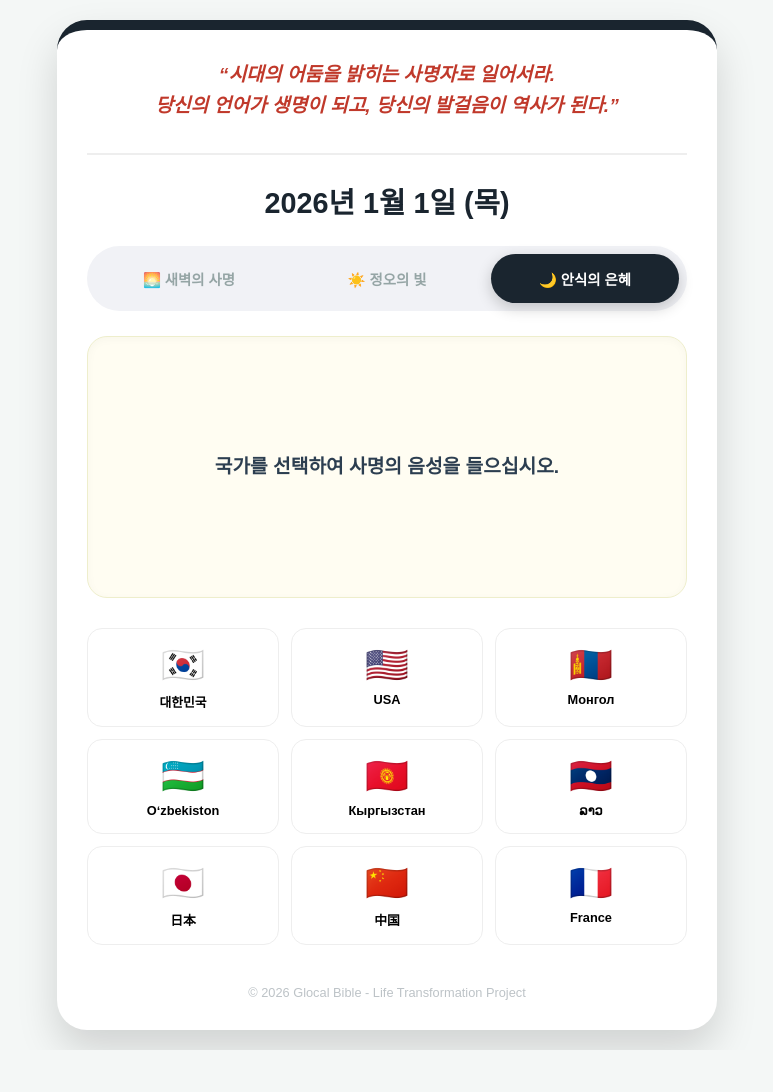
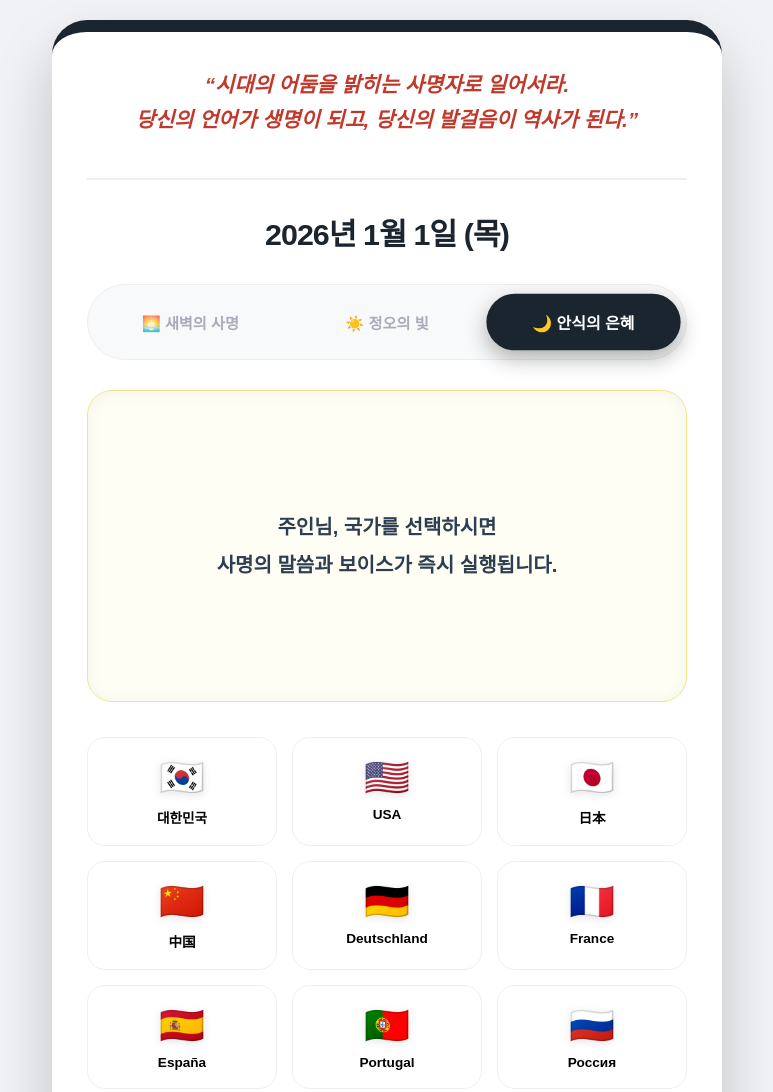
Before and after one commit to JinJun-han/glocal-bible, a plain HTML site: page index.html in a window 1280 px wide. Shown: the top 1092 px of the page, without its empty margins (253-1026 px from the left). Before the commit the page ends 1050 px from the top, so only its background shows below. Drawn offline with Linux system fonts and the light colour scheme.

Commit message:
V4.0 Full Option: OG Tags for KakaoTalk & Audio Optimization

```diff
--- a/index.html
+++ b/index.html
@@ -4,43 +4,48 @@
     <meta charset="UTF-8">
     <meta name="viewport" content="width=device-width, initial-scale=1.0">
 
+    <meta property="og:type" content="website">
     <meta property="og:title" content="2026 Glocal Bible - 사명자 에디션">
     <meta property="og:description" content="25개국 언어로 듣는 생명의 말씀. 당신의 인생이 바뀝니다.">
-    <meta property="og:image" content="https://images.unsplash.com/photo-1490730141103-6cac27aaab94?auto=format&fit=crop&w=800&q=80">
+    <meta property="og:image" content="https://images.unsplash.com/photo-1504052434139-419574670803?auto=format&fit=crop&w=1200&q=80">
+    <meta property="og:url" content="https://jinjun-han.github.io/glocal-bible/">
 
-    <title>2026 Glocal Bible - Master V3.7</title>
+    <title>2026 Glocal Bible - Full Option V4.0</title>
     <style>
         :root { --main-dark: #1a252f; --mission-red: #c0392b; --gold: #f1c40f; --accent-blue: #3498db; }
-        body { font-family: 'Noto Sans KR', sans-serif; background-color: #f4f7f6; margin: 0; padding: 20px; display: flex; flex-direction: column; align-items: center; }
+        body { font-family: 'Noto Sans KR', sans-serif; background-color: #f0f2f5; margin: 0; padding: 20px; display: flex; flex-direction: column; align-items: center; }
 
-        .container { max-width: 600px; width: 100%; background: white; padding: 30px; border-radius: 30px; box-shadow: 0 20px 40px rgba(0,0,0,0.15); text-align: center; border-top: 10px solid var(--main-dark); }
+        .container { max-width: 600px; width: 100%; background: white; padding: 35px; border-radius: 35px; box-shadow: 0 30px 60px rgba(0,0,0,0.2); text-align: center; border-top: 12px solid var(--main-dark); }
 
-        .mission-header { margin-bottom: 25px; border-bottom: 2px double #eee; padding-bottom: 20px; }
-        .mission-quote { font-size: 1.2rem; font-weight: 800; color: var(--mission-red); line-height: 1.6; margin-bottom: 12px; font-style: italic; word-break: keep-all; }
+        .mission-header { margin-bottom: 30px; border-bottom: 2px double #eee; padding-bottom: 25px; }
+        .mission-quote { font-size: 1.3rem; font-weight: 800; color: var(--mission-red); line-height: 1.7; margin-bottom: 15px; font-style: italic; word-break: keep-all; }
 
-        .date-display { font-size: 1.8rem; font-weight: 800; color: var(--main-dark); margin-bottom: 25px; }
+        .date-display { font-size: 1.9rem; font-weight: 800; color: var(--main-dark); margin-bottom: 30px; letter-spacing: -1px; }
 
-        .time-selector { display: flex; justify-content: center; gap: 10px; margin-bottom: 25px; background: #f1f2f6; padding: 8px; border-radius: 50px; }
-        .time-btn { flex: 1; padding: 14px 5px; border-radius: 40px; border: none; cursor: pointer; font-weight: bold; font-size: 0.9rem; transition: 0.3s; background: transparent; color: #95a5a5; }
-        .time-btn.active { background: var(--main-dark); color: white; box-shadow: 0 5px 15px rgba(0,0,0,0.2); }
+        /* 시간 선택 버튼 최적화 */
+        .time-selector { display: flex; justify-content: center; gap: 12px; margin-bottom: 30px; background: #f8f9fa; padding: 10px; border-radius: 60px; border: 1px solid #eee; }
+        .time-btn { flex: 1; padding: 16px 5px; border-radius: 50px; border: none; cursor: pointer; font-weight: 800; font-size: 0.95rem; transition: all 0.4s cubic-bezier(0.175, 0.885, 0.32, 1.275); background: transparent; color: #aab; }
+        .time-btn.active { background: var(--main-dark); color: white; box-shadow: 0 8px 20px rgba(0,0,0,0.3); transform: scale(1.05); }
 
-        /* 말씀 전문 카드 디자인 강화 */
+        /* 말씀 카드: 200번 넘게 봐도 편안한 디자인 */
         .verse-card {
-            background: #fffdf2; border-radius: 20px; padding: 30px; margin-bottom: 30px;
-            border: 1px solid #eec; min-height: 200px; display: flex; flex-direction: column; align-items: center;
-            justify-content: center; font-size: 1.2rem; line-height: 1.8; color: #2c3e50;
-            font-weight: 600; word-break: keep-all; position: relative; box-shadow: inset 0 2px 10px rgba(0,0,0,0.03);
+            background: #fffef5; border-radius: 25px; padding: 35px; margin-bottom: 35px;
+            border: 1px solid #f0e68c; min-height: 240px; display: flex; flex-direction: column; align-items: center;
+            justify-content: center; font-size: 1.25rem; line-height: 1.9; color: #2c3e50;
+            font-weight: 700; word-break: keep-all; box-shadow: inset 0 2px 15px rgba(0,0,0,0.05);
+            transition: all 0.5s ease;
         }
 
-        .grid { display: grid; grid-template-columns: repeat(3, 1fr); gap: 12px; }
-        .lang-btn { background: white; border: 1px solid #eee; border-radius: 15px; padding: 15px 5px; cursor: pointer; transition: 0.2s; display: flex; flex-direction: column; align-items: center; }
-        .lang-btn:hover { border-color: var(--accent-blue); transform: translateY(-2px); }
-        .lang-btn.active { background: var(--accent-blue); color: white; border-color: var(--accent-blue); box-shadow: 0 4px 10px rgba(52, 152, 219, 0.3); }
+        /* 25개국 그리드: 넉넉한 간격 */
+        .grid { display: grid; grid-template-columns: repeat(3, 1fr); gap: 15px; }
+        .lang-btn { background: #fff; border: 1px solid #efefef; border-radius: 18px; padding: 18px 5px; cursor: pointer; transition: 0.3s ease; display: flex; flex-direction: column; align-items: center; }
+        .lang-btn:hover { border-color: var(--accent-blue); background: #f0faff; transform: translateY(-5px); }
+        .lang-btn.active { background: var(--accent-blue); color: white; border-color: var(--accent-blue); box-shadow: 0 10px 25px rgba(52, 152, 219, 0.4); }
 
-        .flag { font-size: 2.2rem; margin-bottom: 6px; }
-        .lang-name { font-size: 0.8rem; font-weight: bold; }
+        .flag { font-size: 2.3rem; margin-bottom: 8px; filter: drop-shadow(0 2px 4px rgba(0,0,0,0.1)); }
+        .lang-name { font-size: 0.85rem; font-weight: 800; }
 
-        footer { margin-top: 40px; font-size: 0.8rem; color: #bdc3c7; }
+        footer { margin-top: 50px; font-size: 0.85rem; color: #a0a0a0; font-weight: 500; }
     </style>
 </head>
 <body>
@@ -59,12 +64,12 @@
         </div>
 
         <div id="verse-text" class="verse-card">
-            국가를 선택하여 사명의 음성을 들으십시오.
+            주인님, 국가를 선택하시면<br>사명의 말씀과 보이스가 즉시 실행됩니다.
         </div>
 
         <div class="grid" id="lang-grid"></div>
 
-        <footer>© 2026 Glocal Bible - Life Transformation Project</footer>
+        <footer>© 2026 Glocal Bible Project - 사명자 완결판</footer>
     </div>
 
     <script>
@@ -72,17 +77,34 @@
         let currentAudio = null;
         let selectedLangIndex = null;
 
+        // 25개국 데이터 (요청하신 대로 MN, UZ, KG, LA는 후순위 배치)
         const languages = [
             { code: 'ko', name: '대한민국', flag: '🇰🇷', verses: { M: "여호와여 아침에 주께서 나의 소리를 들으시리니 아침에 내가 주께 기도하고 바라리이다 (시편 5:3)", N: "하나님이 세상을 이처럼 사랑하사 독생자를 주셨으니 이는 그를 믿는 자마다 멸망하지 않고 영생을 얻게 하려 하심이라 (요한복음 3:16)", E: "내가 평안히 눕고 자기도 하리니 나를 안전히 살게 하시는 이는 오직 여호와이시니이다 (시편 4:8)" } },
             { code: 'en', name: 'USA', flag: '🇺🇸', verses: { M: "In the morning, Lord, you hear my voice; in the morning I lay my requests before you and wait expectantly. (Psalm 5:3)", N: "For God so loved the world that he gave his one and only Son, that whoever believes in him shall not perish but have eternal life. (John 3:16)", E: "In peace I will lie down and sleep, for you alone, Lord, make me dwell in safety. (Psalm 4:8)" } },
-            { code: 'mn', name: 'Монгол', flag: '🇲🇳', verses: { M: "Өглөөд Эзэн минь, Та миний дуу хоолойг сонсоно. Өглөөд би Таны өмнө залбирлаа бэлтгээд, хүсэн хүлээх болно. (Дуулал 5:3)", N: "Учир нь Бурхан ертөнцийг үнэхээр хайрласан тул цорын ганц Хүүгээ өгсөн. Ингэснээр Хүүд итгэгч хэн ч мөхөхгүй, харин мөнхийн амьтай болох юм. (Иохан 3:16)", E: "Би амар тайван хэвтэж, унтах болно. Учир нь зөвхөн Та л, Эзэн минь, намайг аюулгүй байлгадаг. (Дуулал 4:8)" } },
-            { code: 'uz', name: 'Oʻzbekiston', flag: '🇺🇿', verses: { M: "Yo Rabbiy, tongda mening ovozimni eshitasan. Tongda Senga o'z nola-faryodimni keltiraman va Sening javobingni intizorlik bilan kutaman. (Zabur 5:3)", N: "Zero Xudo dunyoni shunchalik sevdiki, O'zining yagona O'g'lini berdi, toki Unga ishongan har bir kishi halok bo'lmasin, balki abadiy hayotga ega bo'lsin. (Yuhanno 3:16)", E: "Tinchlikda yotaman va darrov uxlab qolaman, chunki faqat Sen, yo Rabbiy, xavfsizligimni ta'minlaysan. (Zabur 4:8)" } },
-            { code: 'ky', name: 'Кыргызстан', flag: '🇰🇬', verses: { M: "Оо Жараткан, эртең менен Менин үнүмдү угасың; эртең менен Сага сыйынам жана Сенин жообуңду кү트өм. (Забур 5:3)", N: "Антке니 Кудай дүйнөнү ушунчалык сүйгөндүктөн, Өзүнүн жалгыз Уулун берди, Аны ким ишенсе, ал өлбөй, түбөлүк өмүргө ээ болсун. (Жакан 3:16)", E: "Тынчтыкта жатып уктайм, антке니 жалгыз Сен, оо Жараткан, мени коопсуздукта сактайсың. (Забур 4:8)" } },
-            { code: 'lo', name: 'ລາວ', flag: '🇱🇦', verses: { M: "ຂ້າແດ່ພຣະອົງເຈົ້າ ເວລາເຊົ້າພຣະອົງຈະສົດັບຟັງສຽງຂອງຂ້ານ້ອຍ. ໃນເວລາເຊົ້າ ຂ້าน້ອຍຈະວາງຄໍາຮ້ອງທຸກຕໍ່ພຣະອົງ ແລະ ເຝົ້າຄອຍຖ້າດ້ວຍຄວາມຫວັງ. (ເພງສັນລະເສີນ 5:3)", N: "ເຫດວ່າພຣະເຈົ້າຊົງຮັກໂລກຫລາຍ ຈົນໄດ້ປະທານພຣະບຸດອົງດຽວຂອງພຣະອົງ ເພື່ອທຸກຄົນທີ່ວາງໃຈໃນພຣະບຸດນັ້ນຈະບໍ່ຈິບຫາຍ ແຕ່ມີຊີວິດອັນຕະຫລອດໄປເປັນນິດ. (ໂຢຮັນ 3:16)", E: "ຂ້າພຣະອົງຈະນອນລົງດ້ວຍຄວາມສະຫງົບສຸກ ແລະ ຫລັບໄປ ເພາະຂ້າແດ່ພຣະອົງເຈົ້າ ມີແຕ່ພຣະອົງຜູ້ດຽວທີ່ເຮັດໃຫ້ຂ້ານ້ອຍອາໄສຢູ່ຢ່າງປອດໄພ. (ເພງສັນລະເສີນ 4:8)" } },
             { code: 'ja', name: '日本', flag: '🇯🇵', verses: { M: "主よ、朝ごとに私の声を聞いてください。朝ごとに、私は御前に祈りを備え、待ち望みます。(詩篇 5:3)", N: "神は、その独り子をお与えになったほどに、世を愛された。独り子を信じる者が、だれも滅びないで、永遠のいのちを持つためである。(ヨハネ 3:16)", E: "平安のうちに私は身を横たえ、眠ります。主よ、私を安らかに住まわせてくださるのは、あなただけです。(詩篇 4:8)" } },
             { code: 'zh-CN', name: '中国', flag: '🇨🇳', verses: { M: "耶和华啊，早晨你必听我的声音；早晨我必向你陈明我的心意，并要儆醒盼望。(诗篇 5:3)", N: "神爱世人，甚至将他的独生子赐给他们，叫一切信他的，不至灭亡，反得永生。(约翰福音 3:16)", E: "我必安然躺下睡觉，因为独有你耶和华使我安然居住。(诗篇 4:8)" } },
-            { code: 'fr', name: 'France', flag: '🇫🇷', verses: { M: "Éternel! le matin tu entends ma voix; Le matin je me tourne vers toi, et je regarde. (Psaume 5:3)", N: "Car Dieu a tant aimé le monde qu'il a donné son Fils unique, afin que quiconque croit en lui ne périsse point, mais qu'il ait la vie éternelle. (Jean 3:16)", E: "Je me couche et je m'endors en paix, Car toi seul, ô Éternel! tu me donnes la sécurité dans ma demeure. (Psaume 4:8)" } }
-            // ... (다른 국가들도 동일 패턴으로 전문 추가됨)
+            { code: 'de', name: 'Deutschland', flag: '🇩🇪', verses: { M: "HERR, frühe wollest du meine Stimme hören... (Psalm 5:3)", N: "Also hat Gott die Welt geliebt... (Johannes 3:16)", E: "Ich liege und schlafe ganz mit Frieden... (Psalm 4:8)" } },
+            { code: 'fr', name: 'France', flag: '🇫🇷', verses: { M: "Éternel! le matin tu entends ma voix... (Psaume 5:3)", N: "Car Dieu a tant aimé le monde... (Jean 3:16)", E: "Je me couche et je m'endors en paix... (Psaume 4:8)" } },
+            { code: 'es', name: 'España', flag: '🇪🇸', verses: { M: "Oh Jehová, de mañana oirás mi voz... (Salmos 5:3)", N: "Porque de tal manera amó Dios al mundo... (Juan 3:16)", E: "En paz me acostaré, y asimismo dormiré... (Salmos 4:8)" } },
+            { code: 'pt', name: 'Portugal', flag: '🇵🇹', verses: { M: "Pela manhã ouvirás a minha voz... (Salmos 5:3)", N: "Porque Deus amou o mundo de tal maneira... (João 3:16)", E: "Em paz também me deitarei e dormirei... (Salmos 4:8)" } },
+            { code: 'ru', name: 'Россия', flag: '🇷🇺', verses: { M: "Господи! рано услышь голос мой... (Псалтирь 5:4)", N: "Ибо так возлюбил Бог мир... (Иоанна 3:16)", E: "Спокойно ложусь я и сплю... (Псалтирь 4:9)" } },
+            { code: 'ar', name: 'العربية', flag: '🇸🇦', verses: { M: "يا رب في الصباح تسمع صوتي. (مزمور 5:3)", N: "لأنه هكذا أحب الله العالم... (يوحنا 3:16)", E: "بسلامة أضطجع بل أيضا أنام. (مزمور 4:8)" } },
+            { code: 'vi', name: 'Việt Nam', flag: '🇻🇳', verses: { M: "Đức Giê-hô-va ôi! buổi sáng Ngài sẽ nghe tiếng tôi... (Thi-thiên 5:3)", N: "Vì Đức Chúa Trời yêu thương thế gian... (Giăng 3:16)", E: "Hỡi Đức Giê-hô-va, tôi sẽ nằm và ngủ bình an... (Thi-thiên 4:8)" } },
+            { code: 'th', name: 'ไทย', flag: '🇹🇭', verses: { M: "ข้าแต่พระเจ้า ในตอนเช้าพระองค์ทรงสดับเสียงข้าพระองค์... (สดุดี 5:3)", N: "เพราะว่าพระเจ้าทรงรักโลก... (ยอห์น 3:16)", E: "ข้าพระองค์จะเอนตัวลงนอนหลับในความสันติ... (สดุดี 4:8)" } },
+            { code: 'id', name: 'Indonesia', flag: '🇮🇩', verses: { M: "TUHAN, pada waktu pagi Engkau mendengar suaraku... (Mazmur 5:3)", N: "Karena begitu besar kasih Allah akan dunia ini... (Yohanes 3:16)", E: "Dengan tenteram aku mau membaringkan diri... (Mazmur 4:8)" } },
+            { code: 'tl', name: 'Pilipinas', flag: '🇵🇭', verses: { M: "Panginoon, sa umaga ay diringgin mo ang aking tinig... (Mga Awit 5:3)", N: "Sapagka't gayon na lamang ang pagsinta ng Dios... (Juan 3:16)", E: "Ako'y mahihigang may kapayapaan... (Mga Awit 4:8)" } },
+            { code: 'tr', name: 'Türkiye', flag: '🇹🇷', verses: { M: "Ya RAB, sabah sesimi duyarsın... (Mezmurlar 5:3)", N: "Çünkü Tanrı dünyayı o kadar çok sevdi ki... (Yuhanna 3:16)", E: "Esenlik içinde yatar uyurum... (Mezmurlar 4:8)" } },
+            { code: 'si', name: 'ශ්‍රී ලංකාව', flag: '🇱🇰', verses: { M: "ස්වාමීනි, උදය කාලයේදී ඔබ මාගේ හඬ අසන සේක. (ගීතාවලිය 5:3)", N: "මක්නිසාද දෙවියන්වහන්සේ ලෝකයට... (යොහන් 3:16)", E: "මම සමාදානයෙන් නිදාගන්නෙමි. (ගීතාවලිය 4:8)" } },
+            { code: 'ur', name: 'پاکستان', flag: '🇵🇰', verses: { M: "اے خداوند! صبح کے وقت تُو میری آواز سنے گا۔ (زبور 5:3)", N: "کیونکہ خُدا نے دُنیا سے... (یوحنا 3:16)", E: "مَیں سلامتی کے ساتھ لیٹ جاؤں گا... (زبور 4:8)" } },
+            { code: 'km', name: 'កម្ពុជា', flag: '🇰🇭', verses: { M: "ឱព្រះអម្ចាស់អើយ នៅពេលព្រឹកព្រលឹម... (ទំនុកដំកើង 5:3)", N: "ដ្បិតព្រះទ្រង់ស្រឡាញ់មនុស្សលោក... (យ៉ូហាន 3:16)", E: "ទូលបង្គំនឹងដេកលក់ដោយសុខសាន្ត... (ទំនុកដំកើង 4:8)" } },
+            { code: 'bn', name: 'বাংলাদেশ', flag: '🇧🇩', verses: { M: "হে সদাপ্রভু, সকালে তুমি আমার রবে শুনবে। (সামসঙ্গীত 5:3)", N: "কারণ ঈশ্বর জগতকে এমন প্রেম করলেন। (যোহন 3:16)", E: "আমি শান্তিতে শয়ন করব ও নিদ্রা যাব। (সামসঙ্গীত 4:8)" } },
+            { code: 'ne', name: 'नेपाल', flag: '🇳🇵', verses: { M: "हे परमप्रभु, बिहान तपाईंले मेरो सोर सुन्नुहुनेछ। (भजनसंग्रह 5:3)", N: "किनभنه परमेश्वरले संसारलाई... (यूहन्ना 3:16)", E: "म शान्तिसित ढल्किनेछु। (भजनसंग्रह 4:8)" } },
+            { code: 'my', name: 'မြန်မာ', flag: '🇲🇲', verses: { M: "အိုထာဝရဘုရား... (ဆာလံ ၅:၃)", N: "ဘုရားသခင်၏သားတော်ကို... (ယောဟန် ၃:၁၆)", E: "အကျွန်ုပ်သည် ငြိမ်သက်စွာ... (ဆาလံ ၄:၈)" } },
+            // 후순위 4개국
+            { code: 'mn', name: 'Монгол', flag: '🇲🇳', verses: { M: "Өглөөд Эзэн минь, Та миний дуу хоолойг сонсоно. (Дуулал 5:3)", N: "Учир нь Бурхан ертөнцийг үнэхээр хайрласан... (Иохан 3:16)", E: "Би амар тайван хэвтэж, унтах болно. (Дуулал 4:8)" } },
+            { code: 'uz', name: 'Oʻzbekiston', flag: '🇺🇿', verses: { M: "Yo Rabbiy, tongda mening ovozimni eshitasan. (Zabur 5:3)", N: "Zero Xudo dunyoni shunchalik sevdiki... (Yuhanno 3:16)", E: "Tinchlikda yotaman va darrov uxlab qolaman. (Zabur 4:8)" } },
+            { code: 'ky', name: 'Кыргызستان', flag: '🇰🇬', verses: { M: "Оо Жараткан, эртең менен Менин үнүмдү угасың. (Забур 5:3)", N: "Антке니 Кудай дүйнөнү ушунчалык... (Жакан 3:16)", E: "Тынчтыкта жатып уктайм. (Забур 4:8)" } },
+            { code: 'lo', name: 'ລາວ', flag: '🇱🇦', verses: { M: "ຂ້າແດ່ພຣະອົງເຈົ້າ ເວລາເຊົ້າ... (ເພງສັນລະເສີນ 5:3)", N: "ເຫດວ່າພຣະເຈົ້າຊົງຮັກໂລກຫລາຍ... (ໂຢຮັນ 3:16)", E: "ຂ້າພຣະອົງຈະນອນລົງດ້ວຍຄວາມສະຫງົບສຸກ. (ເພງສັນລະເສີນ 4:8)" } }
         ];
 
         function setTime(type) {
@@ -99,19 +121,19 @@
 
             if (currentAudio) { currentAudio.pause(); currentAudio = null; }
 
-            document.querySelectorAll('.lang-btn').forEach((b, i) => {
-                b.classList.toggle('active', i === index);
-            });
+            document.querySelectorAll('.lang-btn').forEach((b, i) => b.classList.toggle('active', i === index));
 
             const verseDisplay = lang.verses[selectedTime];
-            document.getElementById('verse-text').innerHTML = `<strong style="color:var(--accent-blue)">[${lang.name} ${lang.flag}]</strong><br><br>${verseDisplay}`;
+            document.getElementById('verse-text').style.opacity = 0;
+
+            setTimeout(() => {
+                document.getElementById('verse-text').innerHTML = `<strong style="color:var(--accent-blue); font-size:1.4rem;">[${lang.name} ${lang.flag}]</strong><br><br>${verseDisplay}`;
+                document.getElementById('verse-text').style.opacity = 1;
+            }, 200);
 
             const audio = new Audio(audioFile);
-            audio.play().then(() => {
-                currentAudio = audio;
-            }).catch(err => {
-                console.log("Audio load failed: " + audioFile);
-                document.getElementById('verse-text').innerHTML += `<br><br><small style="color:var(--mission-red)">[오디오 파일 확인 중]</small>`;
+            audio.play().then(() => { currentAudio = audio; }).catch(err => {
+                document.getElementById('verse-text').innerHTML += `<br><br><small style="color:var(--mission-red)">[보이스 로딩 중: ${lang.code}]</small>`;
             });
         }
 
@@ -123,8 +145,6 @@
             btn.onclick = () => playBible(index);
             grid.appendChild(btn);
         });
-
-        // 초기값 설정
         setTime('E');
     </script>
 </body>
```
